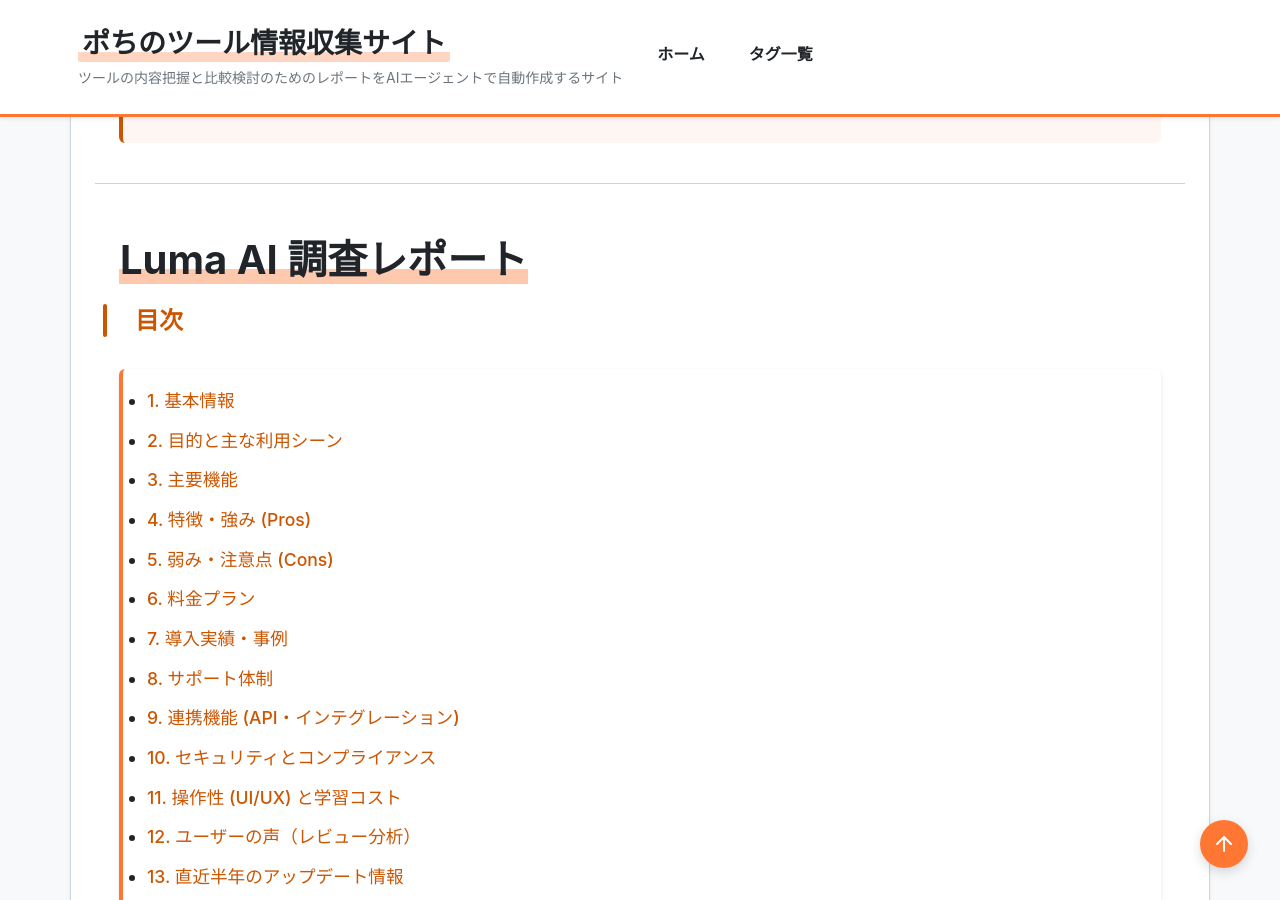
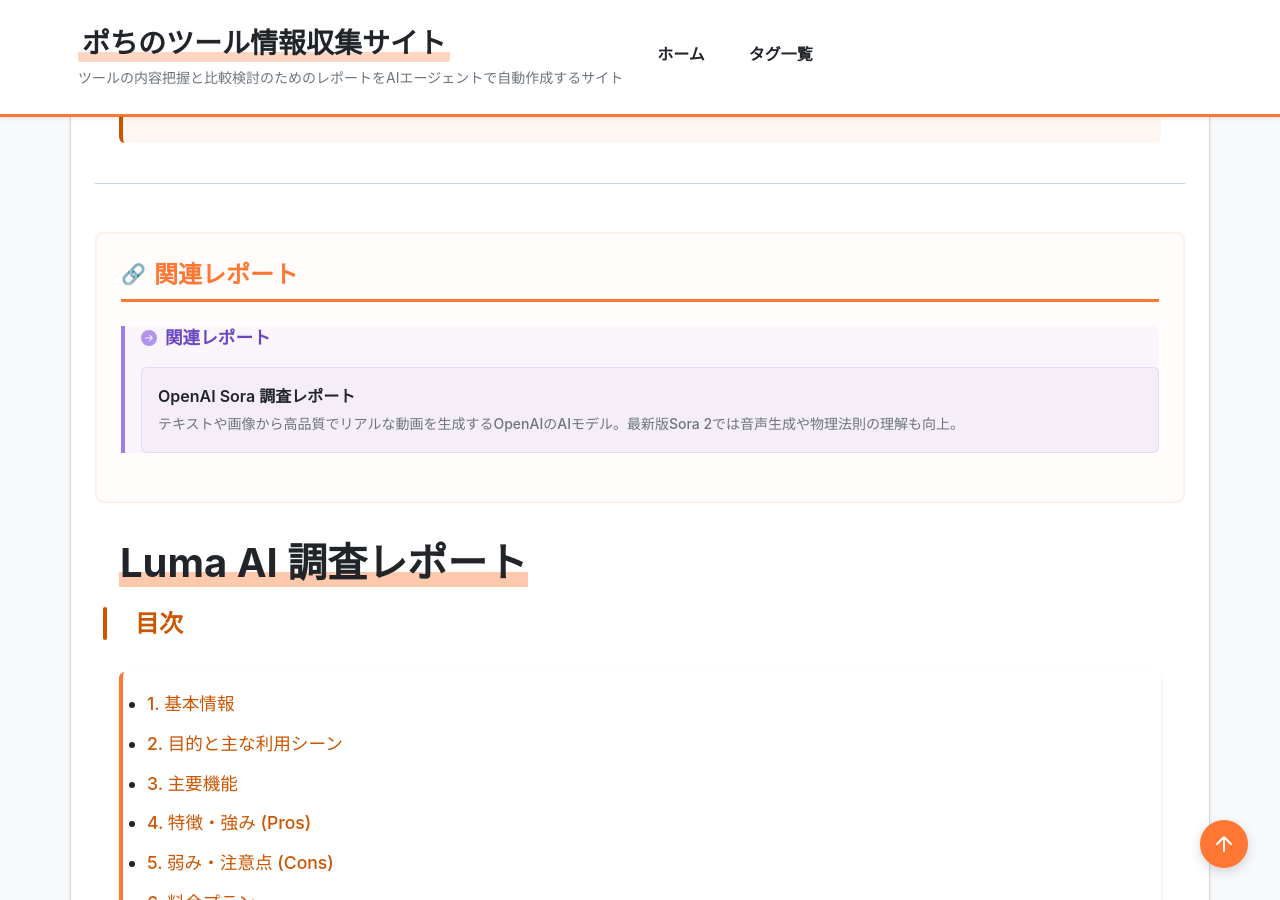
Before and after one commit to aegisfleet/tool-survey-report, a Jekyll site: the page built from _reports/luma-ai.md, in a window 1280 px wide and 900 px high, scrolled down 353 px. Built offline with Jekyll 4.4.1, drawn with Linux system fonts in a browser that asks for light colours; some of the changed text lies outside the part shown.

Commit message:
feat: Organize category and tags for Sora report (#262)
- Updates the category for `_reports/openai-sora.md` to the standardized `動画/メディア`.
- Adds the `AI` tag for consistency.
- Establishes a parent/child relationship with `_reports/chatgpt.md`.
- Adds a bidirectional `related_tools` link with the existing `_reports/luma-ai.md` report.
- All changes adhere to the provided guidelines, and the `last_updated` field is preserved.

Co-authored-by: google-labs-jules[bot] <161369871+google-labs-jules[bot]@users.noreply.github.com>

```diff
--- a/_reports/luma-ai.md
+++ b/_reports/luma-ai.md
@@ -12,6 +12,9 @@ tags:
   - "動画生成"
   - "3D"
 description: "テキストや画像から高品質な動画や3Dモデルを生成するAIプラットフォーム。"
+relationships:
+  related_tools:
+    - "Sora (Sora 2)"
 ---
 
 # **Luma AI 調査レポート**
--- a/_reports/openai-sora.md
+++ b/_reports/openai-sora.md
@@ -1,17 +1,22 @@
 ---
 title: "OpenAI Sora 調査レポート"
 tool_name: "Sora (Sora 2)"
-category: "動画生成AI"
+category: "動画/メディア"
 developer: "OpenAI"
 official_site: "https://openai.com/sora"
 date: "2025-10-18"
 last_updated: "2025-12-19"
 tags:
+  - "AI"
   - "動画生成"
   - "生成AI"
   - "OpenAI"
   - "マルチモーダル"
 description: "テキストや画像から高品質でリアルな動画を生成するOpenAIのAIモデル。最新版Sora 2では音声生成や物理法則の理解も向上。"
+relationships:
+  parent: "ChatGPT"
+  related_tools:
+    - "Luma AI"
 ---
 
 # **OpenAI Sora 調査レポート**
```
Also changed, not shown: _reports/chatgpt.md (+2 -0 lines).
